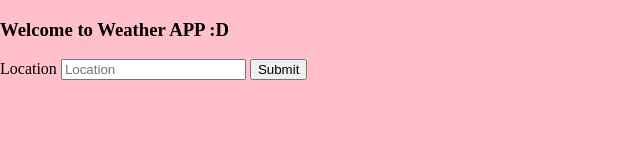
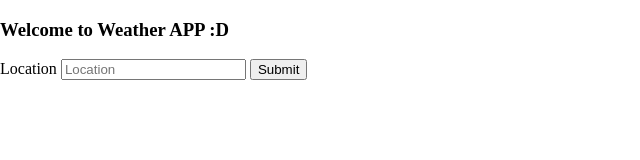
Before and after one commit to token-hub/odin-project-04-weather-app, a website built with webpack: page src/template.html in a window 1280 px wide. Shown: the whole page, without its empty margins (0-640 px from the left). Built offline with nearby package versions, Linux system fonts and the light colour scheme.

Commit message:
final cleaning codes

```diff
--- a/src/index.js
+++ b/src/index.js
@@ -11,8 +11,6 @@ class Main {
     }
 
     init() {
-        // do something here
-        // attach eventListener
         this.addEventListeners();
     }
 
--- a/src/styles.css
+++ b/src/styles.css
@@ -1,4 +1,3 @@
 body {
     margin: 0;
-    background-color: pink;
 }
```
